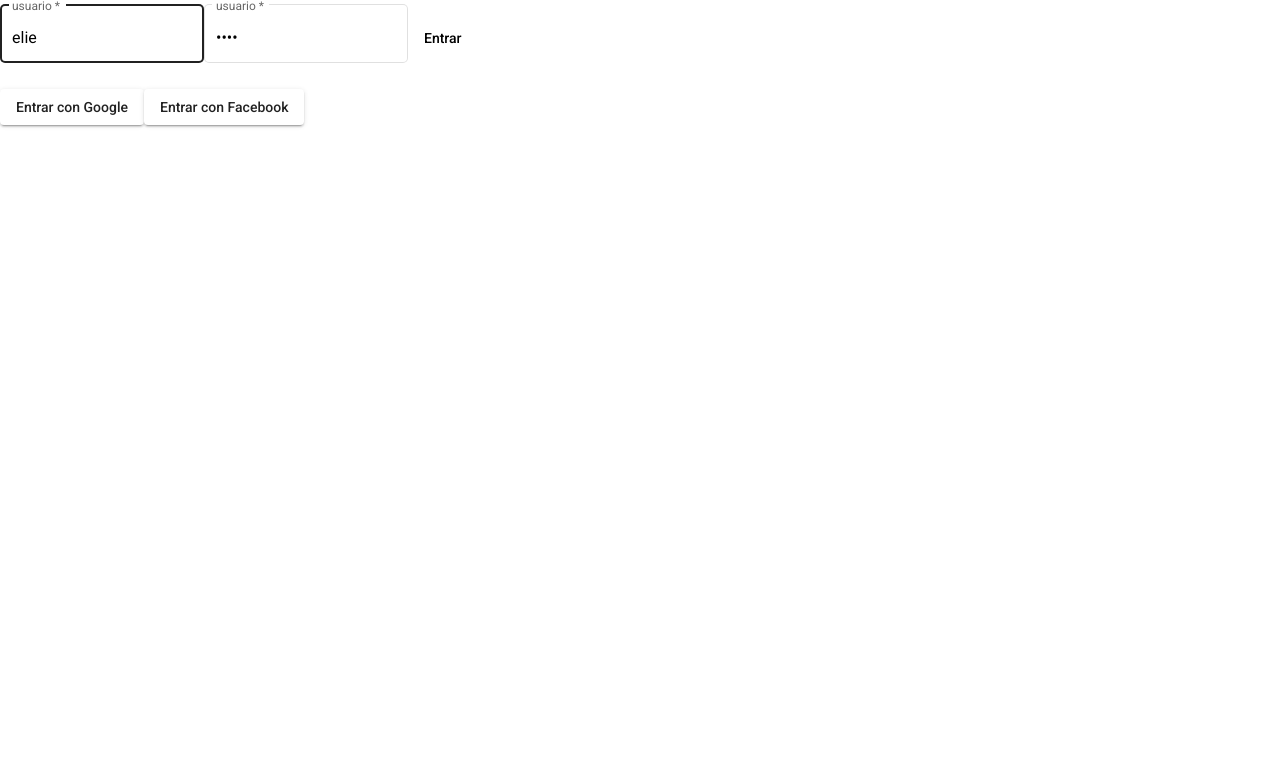
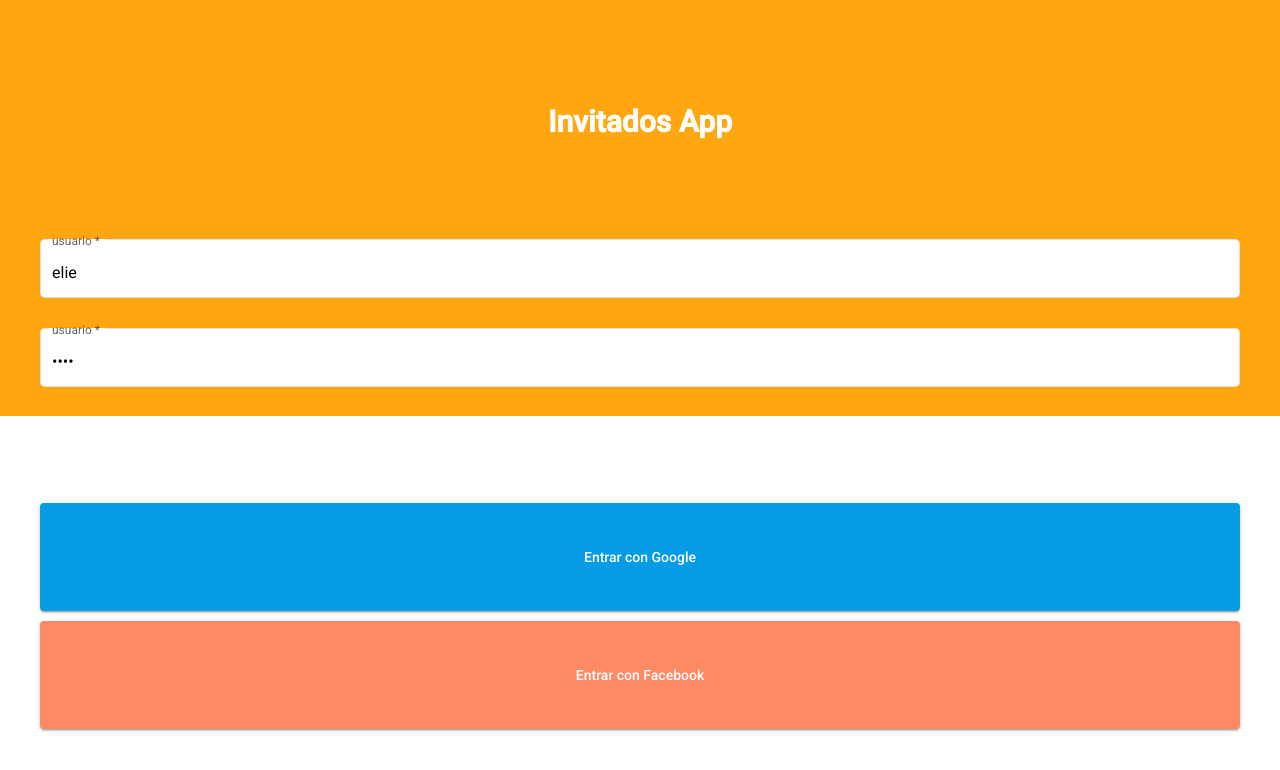
Before and after one commit to eliezerportillo/invitados-app-curso, an Angular app: page /login in a window 1280 px wide. Shown: the top 770 px of the page. Built offline with nearby package versions, Linux system fonts and the light colour scheme.

Commit message:
maquetacion login

```diff
--- a/package.json
+++ b/package.json
@@ -16,6 +16,7 @@
     "@angular/common": "~11.1.0",
     "@angular/compiler": "~11.1.0",
     "@angular/core": "~11.1.0",
+    "@angular/flex-layout": "^11.0.0-beta.33",
     "@angular/forms": "~11.1.0",
     "@angular/material": "^11.1.0",
     "@angular/platform-browser": "~11.1.0",
--- a/src/app/app.module.ts
+++ b/src/app/app.module.ts
@@ -11,6 +11,8 @@ import { MatInputModule } from '@angular/material/input';
 import { MatFormFieldModule } from '@angular/material/form-field';
 import { MatButtonModule } from '@angular/material/button';
 import { FormsModule, ReactiveFormsModule } from '@angular/forms';
+import { FlexLayoutModule } from '@angular/flex-layout';
+
 
 
 @NgModule({
@@ -26,7 +28,8 @@ import { FormsModule, ReactiveFormsModule } from '@angular/forms';
     MatFormFieldModule,
     MatButtonModule,
     FormsModule,
-    ReactiveFormsModule
+    ReactiveFormsModule,
+    FlexLayoutModule
   ],
   providers: [],
   bootstrap: [AppComponent]
--- a/src/app/login/login.component.html
+++ b/src/app/login/login.component.html
@@ -1,4 +1,4 @@
-<form [formGroup]="form" (ngSubmit)="onLogin()">
+<!-- <form [formGroup]="form" (ngSubmit)="onLogin()">
 
     <mat-form-field appearance="outline">
         <mat-label>usuario</mat-label>
@@ -15,4 +15,32 @@
 </form>
 
 <button mat-raised-button>Entrar con Google</button>
-<button mat-raised-button>Entrar con Facebook</button>
+<button mat-raised-button>Entrar con Facebook</button> -->
+
+<div class="h-50 firebase-orange-color my-padding" >
+    <form [formGroup]="form" (ngSubmit)="onLogin()" fxLayout="column" fxLayoutAlign="center stretch">
+
+        <div fxLayoutAlign="center center" class="text-white title">
+            Invitados App
+        </div>
+
+        <mat-form-field appearance="outline">
+            <mat-label>usuario</mat-label>
+            <input matInput formControlName="usuario">
+        </mat-form-field>
+
+        <mat-form-field appearance="outline">
+            <mat-label>usuario</mat-label>
+            <input matInput formControlName="contrasenia" type="password">
+        </mat-form-field>
+
+        <button mat-button class="text-white">Entrar</button>
+
+    </form>
+</div>
+<div class="h-50 my-padding footer-container">
+    <div fxLayout="column" fxLayoutAlign="center stretch" fxLayoutGap="10px" fxFlex>
+        <button mat-raised-button class="firebase-blue-color text-white">Entrar con Google</button>
+        <button mat-raised-button class="firebase-pink-color text-white">Entrar con Facebook</button>
+    </div>
+</div>
--- a/src/app/login/login.component.scss
+++ b/src/app/login/login.component.scss
@@ -0,0 +1,16 @@
+::ng-deep .mat-form-field-appearance-outline .mat-form-field-outline {
+    background-color: white;
+    border-radius: 5px;
+}
+
+.title{
+    font-size: 30px;
+    font-weight: 700;
+    padding: 8%;
+}
+
+.footer-container{
+    button{
+        padding: 3%;
+    }
+}
--- a/src/styles.scss
+++ b/src/styles.scss
@@ -37,3 +37,25 @@ $invitados-app-theme: mat-light-theme((
 
 html, body { height: 100%; }
 body { margin: 0; font-family: Roboto, "Helvetica Neue", sans-serif; }
+
+.h-50{
+  height: 50%;
+}
+.firebase-orange-color {
+  background-color: #ffa611;
+}
+.text-white{
+  color: white;
+}
+.my-padding {
+  padding: 8px 40px;
+}
+.firebase-pink-color{
+  background-color: #FF8964;
+}
+.firebase-blue-color{
+  background-color: #059BE5;
+}
+.whatsapp-color{
+  background-color: #25d366;
+}
```
Also changed, not shown: 1 other file (tests, documents, lock files or other folders).
